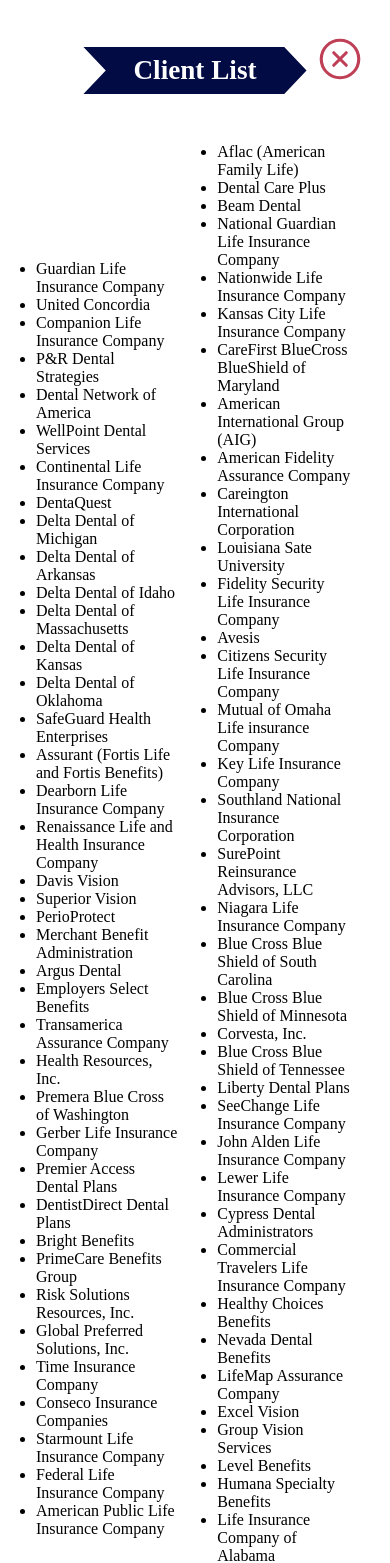
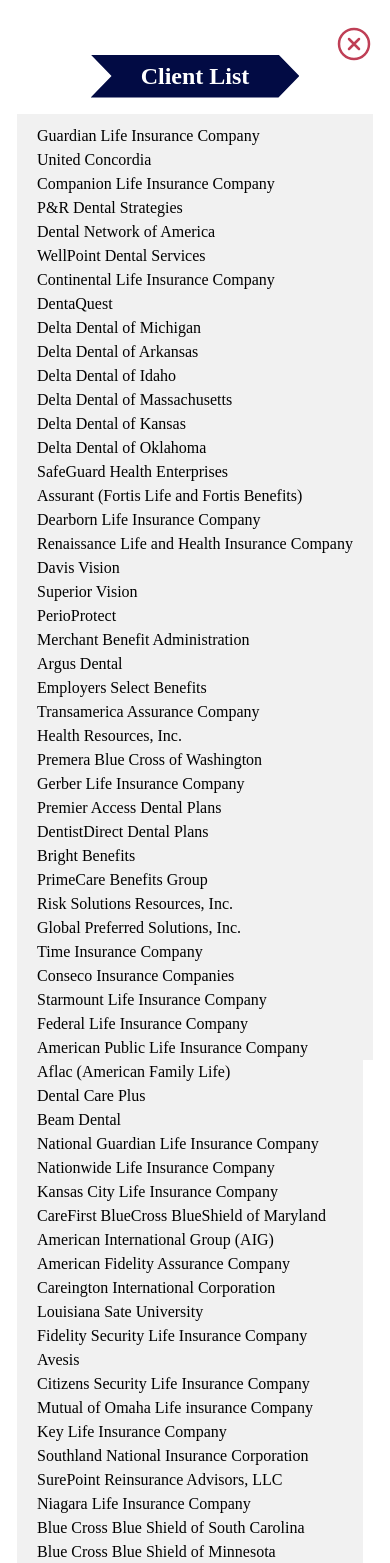
Before and after one commit to Chili718/AWMS, a PHP site: page / in a window 390 px wide. Shown: the part 845-2408 px from the top of the page. Run offline with PHP 8.4, Linux system fonts and the light colour scheme.

Commit message:
Client Modal Complete, onto the home page css

```diff
--- a/css/clients.css
+++ b/css/clients.css
@@ -6,18 +6,25 @@
     border: none;
     position: relative;
     overflow: visible;
-    background-color: rgba(255, 255, 255, 0.5);
+    background-color: rgba(255, 255, 255, 1);
     outline: none;
     display: flex;
     flex-direction: column;
     align-items: center;
     overflow-y: scroll;
+    -ms-overflow-style: none;
+    /* IE and Edge */
+    scrollbar-width: none;
+    /* Firefox */
 
+}
+.clientModal::-webkit-scrollbar {
+    display: none;
 }
 
 .clientModal::backdrop {
 
-    background: rgba(0, 0, 0, 0);
+    background: rgba(0, 0, 0, 0.4);
 }
 
 .closeClientModal {
@@ -47,7 +54,7 @@
 .clientListHolder{
 
     display: flex;
-    align-items: center;
+    align-items: flex-start;
     justify-content: center;
 
 }
@@ -55,8 +62,24 @@
 .clientList{
 
     text-align: left;
-    background-color: rgba(255, 255, 255, 0.7);
-    padding: 10px 20px;
+    background-color: rgba(235, 235, 235, 0.7);
+    padding: 10px 20px 10px 20px;
+    list-style-type: none;
+    line-height: 24px;
+    font-size: 1.1em;
+    margin-bottom: 0;
+
+}
+
+.clientListHolder ul:nth-child(2){
+
+    margin-left: 10px;
+
+}
+
+.clientListHolder ul:nth-child(1) {
+
+    margin-right: 10px;
 
 }
 
@@ -74,7 +97,9 @@
 
     width: clamp(315px, 75vw, 975px);
     background-color: rgba(255, 255, 255, 0.8);
-    padding: 8px 10px 8px 10px;
+    padding: 15px 40px 15px 40px;
+    font-size: 1.2em;
+    clip-path: polygon(100% 0, 98% 50%, 100% 100%, 0% 100%, 2% 50%, 0% 0%);
 
 }
 
@@ -96,3 +121,68 @@
     background-color: white;
 
 }
+
+@media screen and (max-width: 720px){
+
+    .clientListHolder{
+
+        flex-direction: column;
+
+    }
+
+    .clientListHolder ul:nth-child(2) {
+
+        margin-top: 0;
+        margin-left: 0;
+        padding-top: 0;
+
+    }
+
+    .clientListHolder ul:nth-child(1){
+
+        padding-bottom: 0;
+        margin-right: 0;
+
+    }
+
+}
+
+@media screen and (max-width: 475px) {
+
+    .closeClientModal {
+
+        top: 15px;
+        right: 15px;
+        font-size: 40px;
+
+    }
+
+    .clientList{
+
+        font-size: 1em;
+
+    }
+    .clientModal{
+
+        padding: 16px;
+
+    }
+
+    .clientModalTitle{
+
+        font-size: 1.5em;
+        margin-bottom: 0;
+        margin-top: 30px;
+
+    }
+
+}
+
+@media (hover: hover) {
+    .closeClientModal:hover {
+
+        transform: scale(1.1);
+
+    }
+
+}
--- a/index.php
+++ b/index.php
@@ -63,7 +63,7 @@
 
       $('.navButtonContainer, .logo').click(function(e) {
         var url = $(this).attr('id') + ".html";
-        console.log(url);
+        //console.log(url);
         if (url != "contact.html") {
 
           e.preventDefault();
--- a/js/modal.js
+++ b/js/modal.js
@@ -34,3 +34,27 @@
     clientModal.close();
 
 });
+
+contactModal.addEventListener("click", e => {
+    const dialogDimensions = contactModal.getBoundingClientRect();
+    if (
+        e.clientX < dialogDimensions.left ||
+        e.clientX > dialogDimensions.right ||
+        e.clientY < dialogDimensions.top ||
+        e.clientY > dialogDimensions.bottom
+    ) {
+        contactModal.close();
+    }
+});
+
+clientModal.addEventListener("click", e => {
+    const dialogDimensions = clientModal.getBoundingClientRect();
+    if (
+        e.clientX < dialogDimensions.left ||
+        e.clientX > dialogDimensions.right ||
+        e.clientY < dialogDimensions.top ||
+        e.clientY > dialogDimensions.bottom
+    ) {
+        clientModal.close();
+    }
+});
```
Also changed, not shown: 1 other file.
